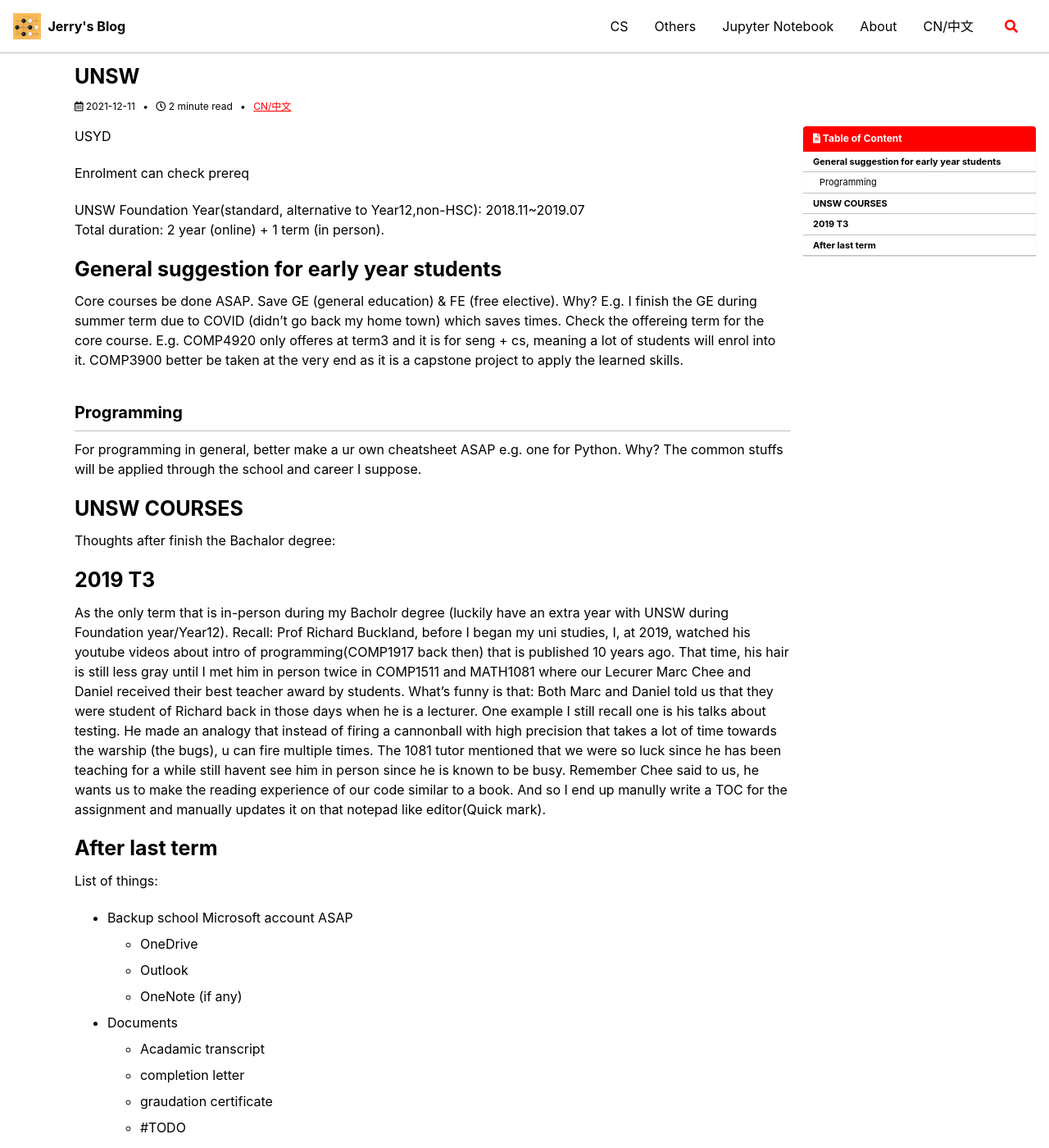
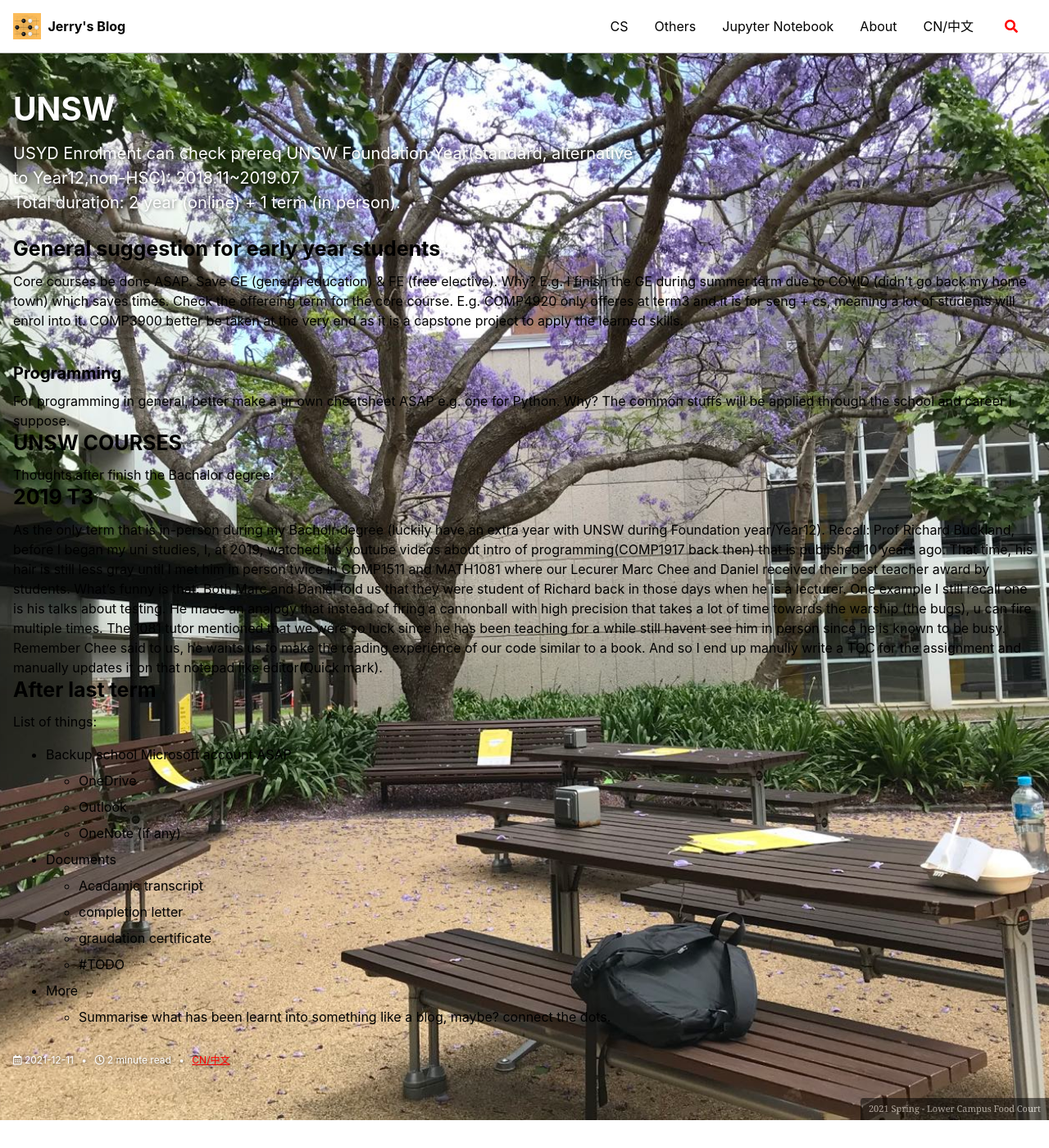
Before and after one commit to postsent/postsent.github.io, a Jekyll site: the page built from _posts/unsw/2021-12-11-UNSW.md, in a window 1280 px wide and 1400 px high. Shown: the whole window at 82% size. Built offline with Jekyll 4.4.1, drawn with Linux system fonts in a browser that asks for light colours; cached includes are drawn as plain includes; comment, search, counter and statistics services are not loaded.

Commit message:
update header image - uns

```diff
--- a/_config.yml
+++ b/_config.yml
@@ -296,6 +296,14 @@
       toc_label: "Table of Content"
       toc: true
       toc_sticky: true
+  - scope:
+      path: "_posts/unsw"
+      type: posts
+    values:
+      layout: single
+      header:
+        overlay_image: "./assets/images/unsw-courses/tree.jpg"
+        caption: "2021 Spring - Lower Campus Food Court"
    # _pages
   - scope:
       path: ""
--- a/_posts/unsw/2021-12-11-courses.md
+++ b/_posts/unsw/2021-12-11-courses.md
@@ -146,10 +146,10 @@
 
 ## COMP3431 Robotic Software Architecture
 
-ROS1.
+Taught ROS1 (Python2). The architecture is a pub/sub pattern that allows TCP/IP connection between different robot sensors and other device such as your laptop. VM (Ubuntu) is needed for the ROS environment thou WSL2 can be used.
 
 <details>
-<summary markdown="span" style="color:blue;">Demo of the final project</summary>
+<summary markdown="span" style="color:blue;">Demo of the final project - Mini Autonomous driving</summary>
 
 <p align="center">
 <img src="/assets/images/unsw-courses/3431-stop.png" alt="image" />
@@ -169,8 +169,6 @@
 </p>
 </details>
 
-
-
 # 21T0
 
 ## ECON1101 Microeconomics 1
@@ -187,6 +185,7 @@
 ## ECON1203 Business and Economic Statistics
 Foundation of the foundation of stats.
 Detailed focus in variances, expectation, regression, etc. (formulae)
+
 # 21T1
 
 
```
Also changed, not shown: assets/images/unsw-courses/tree.jpg (added).
